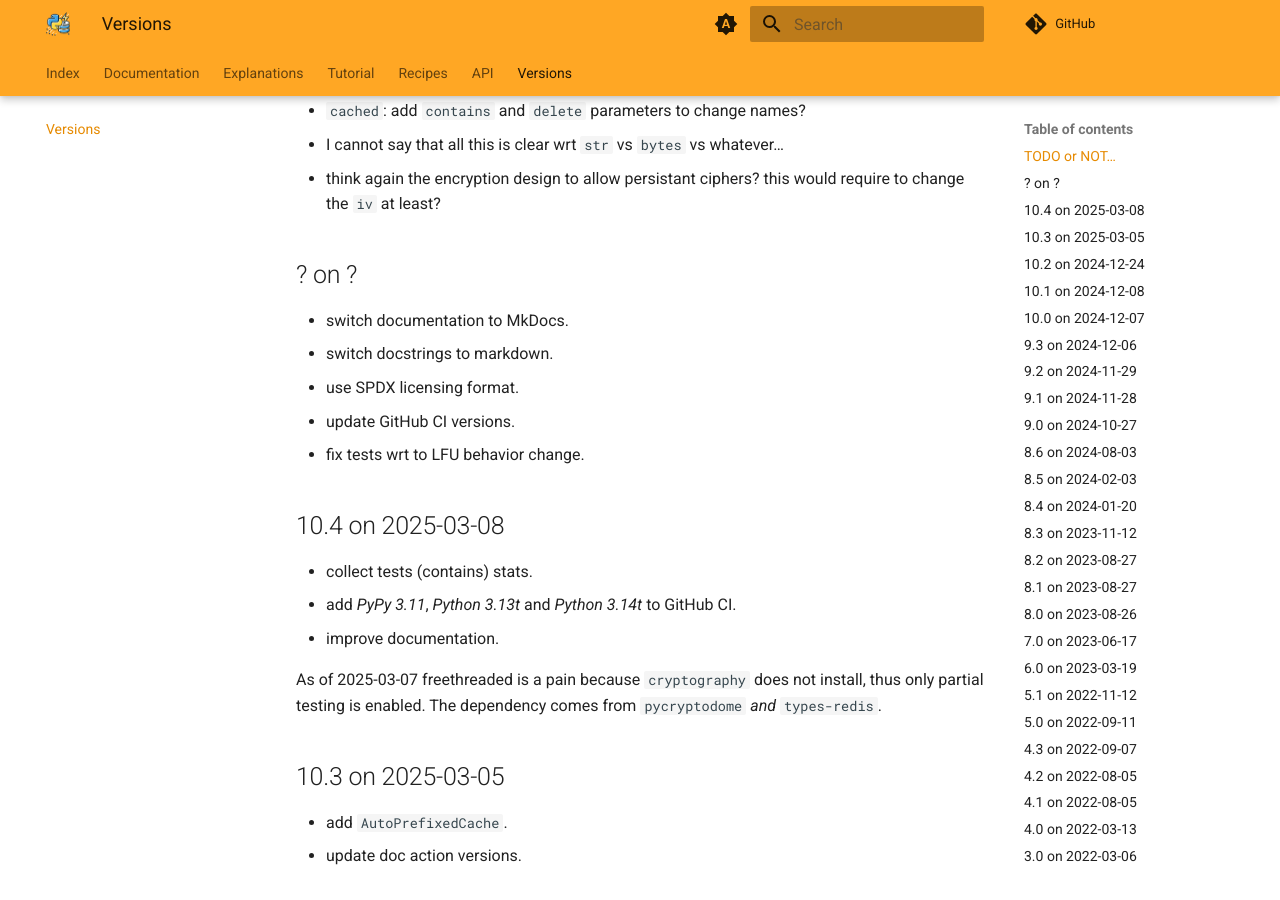
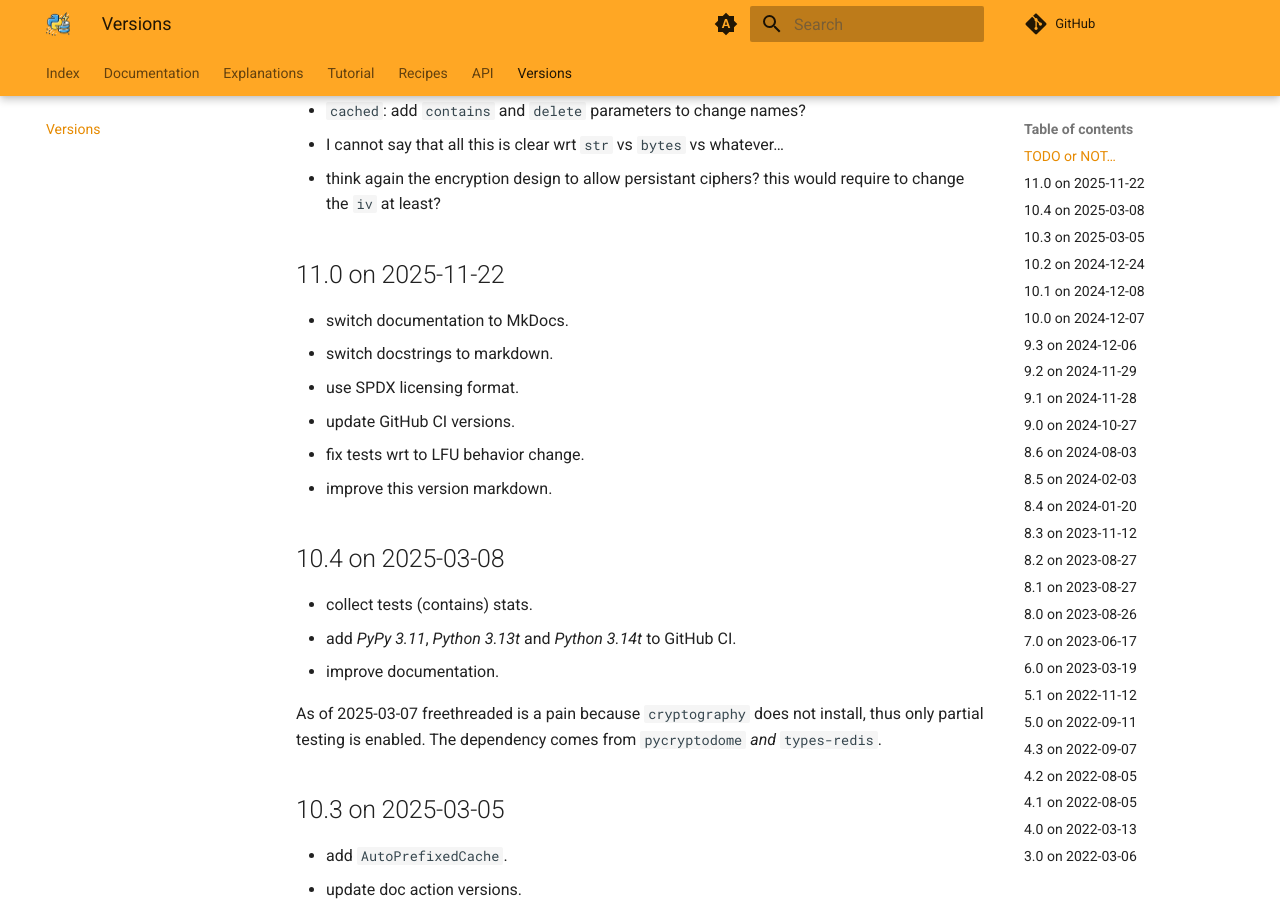
Before and after one commit to zx80/cachetools-utils, an MkDocs documentation site: the page built from docs/VERSIONS.md, in a window 1280 px wide and 900 px high, scrolled down 473 px. Built offline with MkDocs 1.6.1 and Material for MkDocs 9.7.7, drawn with Linux system fonts in a browser that asks for light colours; comment, search, counter and statistics services are not loaded.

Commit message:
version v11.0

```diff
--- a/docs/VERSIONS.md
+++ b/docs/VERSIONS.md
@@ -22,13 +22,14 @@ Install [package](https://pypi.org/project/CacheToolsUtils/) from
 - think again the encryption design to allow persistant ciphers?
   this would require to change the `iv` at least?
 
-## ? on ?
+## 11.0 on 2025-11-22
 
 - switch documentation to MkDocs.
 - switch docstrings to markdown.
 - use SPDX licensing format.
 - update GitHub CI versions.
 - fix tests wrt to LFU behavior change.
+- improve this version markdown.
 
 ## 10.4 on 2025-03-08
 
--- a/pyproject.toml
+++ b/pyproject.toml
@@ -4,7 +4,7 @@ build-backend = "setuptools.build_meta"
 
 [project]
 name = "CacheToolsUtils"
-version = "10.4"
+version = "11.0"
 authors = [ { name = "Fabien Coelho", email = "cachetools.utils@coelho.net" } ]
 description = "Cachetools Utilities"
 readme = "README.md"
```
